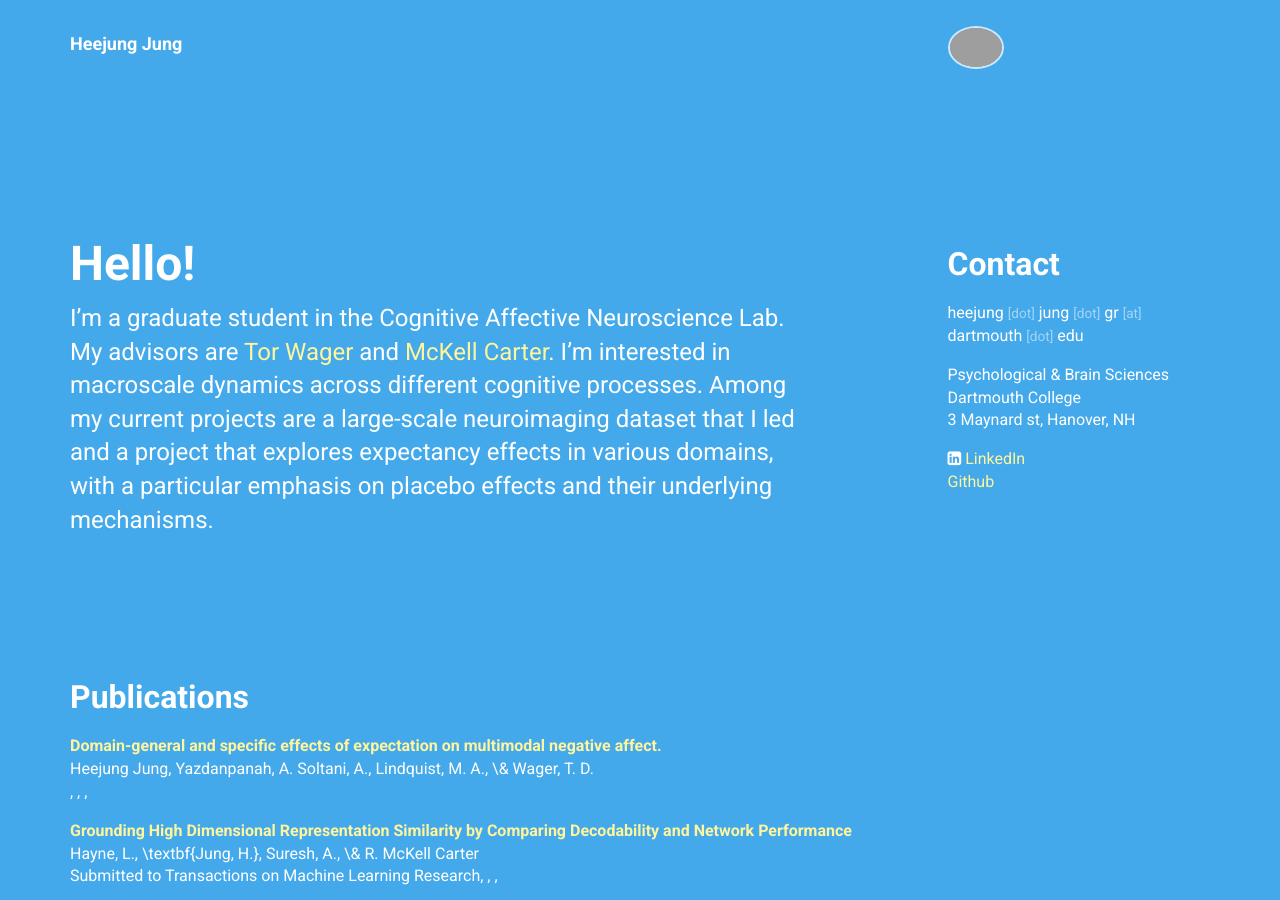
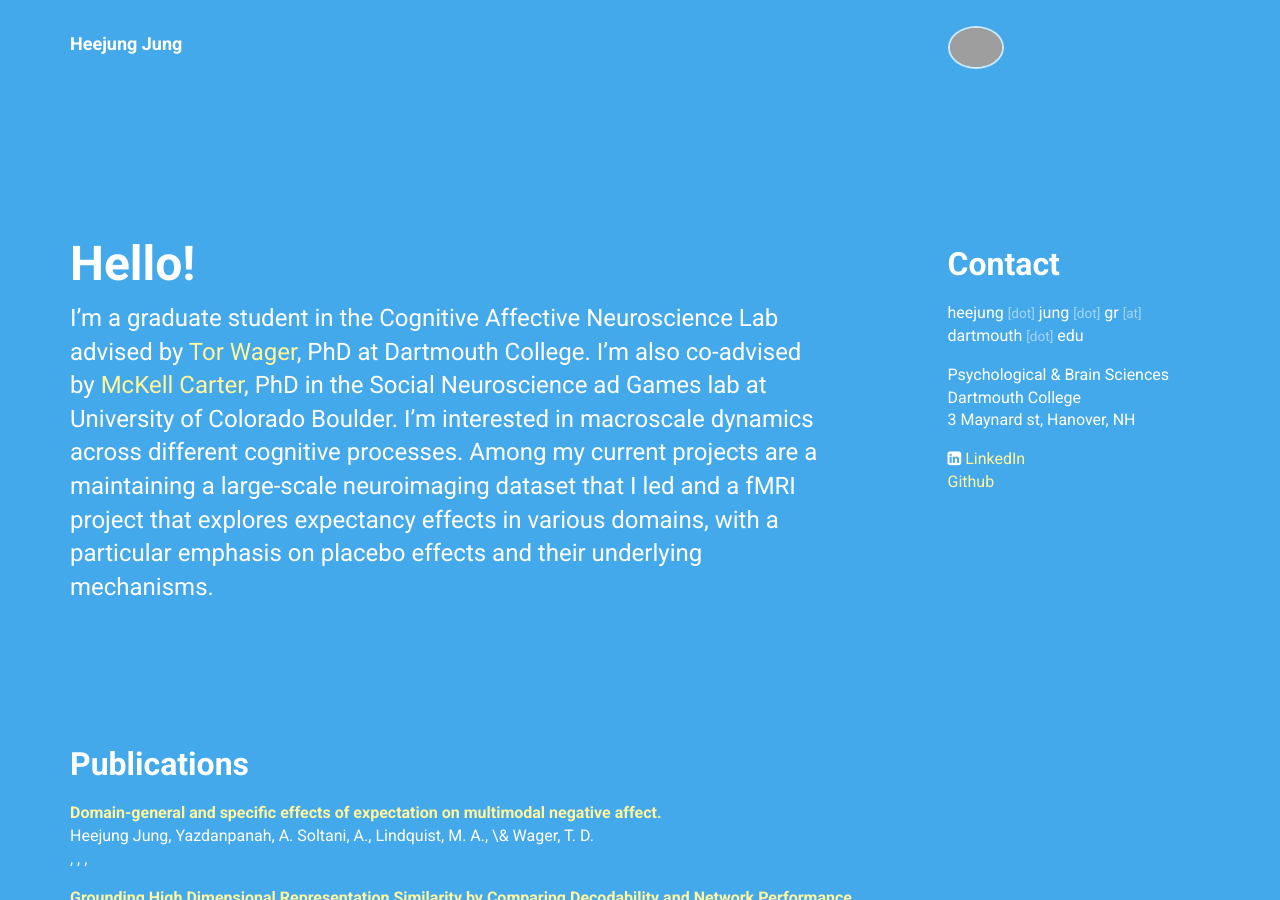
Before and after one commit to jungheejung/jungheejung.github.io, a Jekyll site: the page built from index.html, in a window 1280 px wide and 900 px high. Built offline with Jekyll 4.4.1, drawn with Linux system fonts in a browser that asks for light colours; nearby versions of some CDN libraries; grey boxes are pictures that could not be loaded.

Commit message:
DEV: update bio

```diff
--- a/_data/personal.yml
+++ b/_data/personal.yml
@@ -27,5 +27,5 @@ profiles:
 intro:
   title: Hello!
   body: >
-    I'm a graduate student in the Cognitive Affective Neuroscience Lab. My advisors are [Tor Wager](https://pbs.dartmouth.edu/people/tor-wager) and [McKell Carter](https://www.colorado.edu/psych-neuro/r-mckell-carter).
-    I'm interested in macroscale dynamics across different cognitive processes. Among my current projects are a large-scale neuroimaging dataset that I led and a project that explores expectancy effects in various domains, with a particular emphasis on placebo effects and their underlying mechanisms.
+    I'm a graduate student in the Cognitive Affective Neuroscience Lab advised by [Tor Wager](https://pbs.dartmouth.edu/people/tor-wager), PhD at Dartmouth College. I'm also co-advised by [McKell Carter](https://www.colorado.edu/psych-neuro/r-mckell-carter), PhD in the Social Neuroscience ad Games lab at University of Colorado Boulder.
+    I'm interested in macroscale dynamics across different cognitive processes. Among my current projects are a maintaining a large-scale neuroimaging dataset that I led and a fMRI project that explores expectancy effects in various domains, with a particular emphasis on placebo effects and their underlying mechanisms.
```
